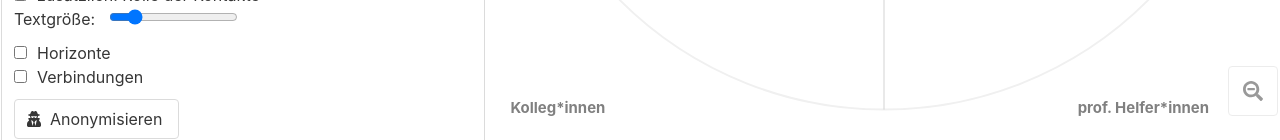
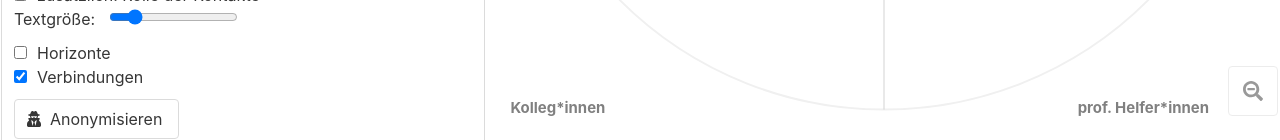
Before and after one commit to fhstp/easynwk-web, a Vue app: page / in a window 1280 px wide. Both pictures are taken after a click on the element 448 px from the left and 556 px from the top of the page. Shown: the part 660-800 px from the top of the page. Built offline with nearby package versions, Linux system fonts and the light colour scheme.

Commit message:
use v-model and store accessor to simplify view options

```diff
--- a/src/components/ViewOptionsPanel.vue
+++ b/src/components/ViewOptionsPanel.vue
@@ -12,19 +12,19 @@
         <div>
           <div class="control">
             <label class="checkbox">
-              <input type="checkbox" @click.stop="toggleAlteriNames" checked />
+              <input type="checkbox" v-model="alteriNames" />
               <span>{{ t("namesofcontactson") }}</span>
             </label>
           </div>
           <div class="control">
             <label class="checkbox">
-              <input type="checkbox" @click.stop="toggleAge" />
+              <input type="checkbox" v-model="showAge" />
               <span>{{ t("ageofcontactson") }}</span>
             </label>
           </div>
           <div class="control">
             <label class="checkbox">
-              <input type="checkbox" @click.stop="toggleRoleShort" />
+              <input type="checkbox" v-model="showRole" />
               <span>{{ t("roleofcontactson") }}</span>
             </label>
           </div>
@@ -37,20 +37,19 @@
               min="3"
               max="15"
               v-model="textSize"
-              @input="changeTextSize"
             />
           </div>
         </div>
         <div>
           <div class="control">
             <label class="checkbox">
-              <input type="checkbox" @click.stop="toggleHorizons" />
+              <input type="checkbox" v-model="horizons" />
               <span>{{ t("horizonson") }}</span>
             </label>
           </div>
           <div class="control">
             <label class="checkbox">
-              <input type="checkbox" @click.stop="toggleConnections" />
+              <input type="checkbox" v-model="connections" />
               <span>{{ t("connectionson") }}</span>
             </label>
           </div>
@@ -88,6 +87,7 @@ import { defineComponent, ref, computed } from "vue";
 import { useStore } from "@/store";
 import de from "@/de";
 import en from "@/en";
+import { ViewOptionsFlags } from "@/store/viewOptionsModule";
 
 export default defineComponent({
   mixins: [de, en],
@@ -98,43 +98,42 @@ export default defineComponent({
   },
   setup() {
     const store = useStore();
+
+    // whether panel is collapsed is managed locally
     const isOpen = ref(false);
-    const textSize = ref(5);
-    //const markSize = ref(5);
 
-    const changeTextSize = () => {
-      // const payload = {
-      //   size: textSize.value,
-      // };
-      store.commit("view/setLabelSizeInNwk", textSize.value);
-      /*document.documentElement.style.setProperty(
-            "--text-size",
-            `${textSize.value}px`
-          );*/
-    };
-    /*const changeMarkSize = () => {
-      const payload = {
-        sizeMark: markSize.value,
-      };
-      store.commit("editEgo", payload);
-    };*/
+    const textSize = computed({
+      get(): number {
+        return store.state.view.labelSizeInNwk;
+      },
+      set(value: number) {
+        store.commit("view/setLabelSizeInNwk", value);
+      },
+    });
+
+    // getter & setter for checkboxes
+    function accessFlag(flag: keyof ViewOptionsFlags) {
+      return computed({
+        get(): boolean {
+          return store.state.view[flag];
+        },
+        set(value: boolean) {
+          const payload = { flag, value };
+          store.commit("view/updateFlag", payload);
+        },
+      });
+    }
 
     return {
       pseudonyms: computed(() => store.state.pseudonym.active),
       togglePseudonyms: () => store.commit("pseudonym/toggle"),
-      horizons: computed(() => store.state.view.horizons),
-      toggleHorizons: () => store.commit("view/toggle", "horizons"),
-      connections: computed(() => store.state.view.connections),
-      toggleConnections: () => store.commit("view/toggle", "connections"),
-      alteriNames: computed(() => store.state.view.alteriNames),
-      toggleAlteriNames: () => store.commit("view/toggle", "alteriNames"),
+      horizons: accessFlag("horizons"),
+      connections: accessFlag("connections"),
+      alteriNames: accessFlag("alteriNames"),
       isOpen,
-      showAge: computed(() => store.state.view.ageInNwk),
-      toggleAge: () => store.commit("view/toggle", "ageInNwk"),
-      showRole: computed(() => store.state.view.roleInNwk),
-      toggleRoleShort: () => store.commit("view/toggle", "roleInNwk"),
+      showAge: accessFlag("ageInNwk"),
+      showRole: accessFlag("roleInNwk"),
       textSize,
-      changeTextSize,
       //markSize,
       //changeMarkSize,
     };
--- a/src/store/viewOptionsModule.ts
+++ b/src/store/viewOptionsModule.ts
@@ -48,6 +48,13 @@ const getters = {
 };
 
 const mutations = {
+  updateFlag(
+    state: ViewOptionsState,
+    payload: { flag: keyof ViewOptionsFlags; value: boolean }
+  ) {
+    state[payload.flag] = payload.value;
+  },
+
   enable(state: ViewOptionsState, flag: keyof ViewOptionsFlags): void {
     state[flag] = true;
   },
```
